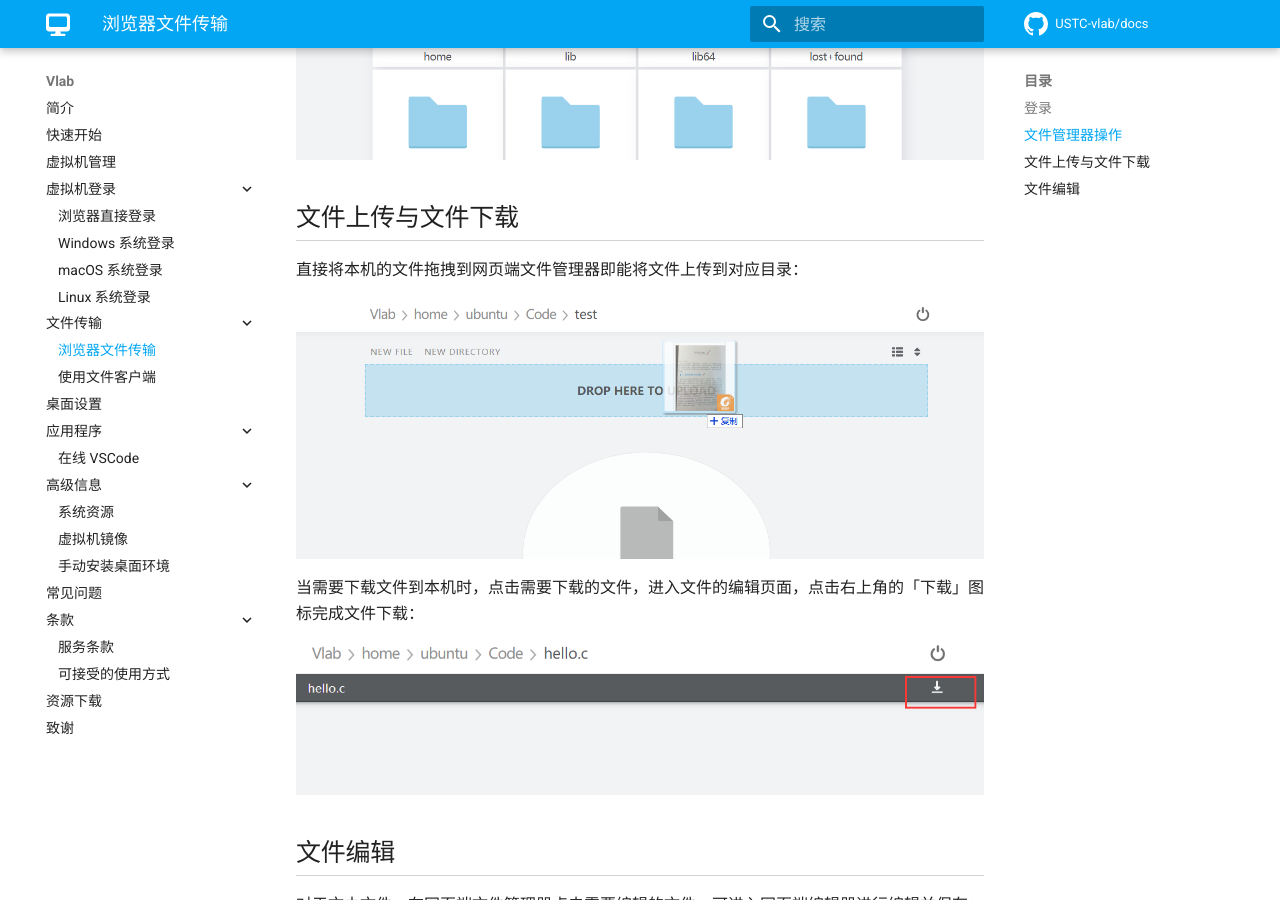
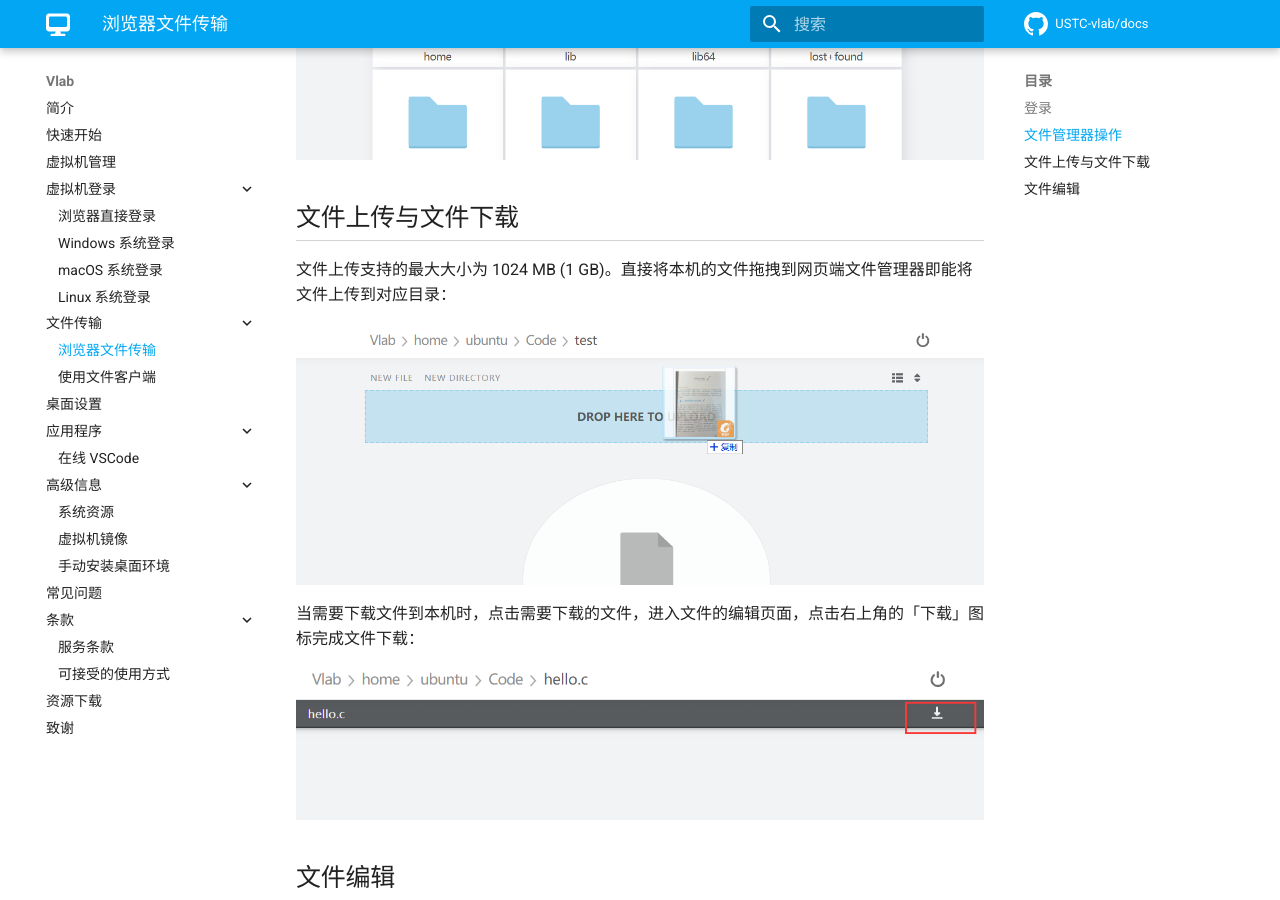
Before and after one commit to USTC-vlab/docs, an MkDocs documentation site: the page built from docs/vm/file-filestash.md, in a window 1280 px wide and 900 px high, scrolled down 1986 px. Built offline with MkDocs 1.6.1 and Material for MkDocs 9.7.7, drawn with Linux system fonts in a browser that asks for light colours; comment, search, counter and statistics services are not loaded.

Commit message:
Add upload limit

```diff
--- a/docs/vm/file-filestash.md
+++ b/docs/vm/file-filestash.md
@@ -26,7 +26,7 @@ Vlab 支持虚拟机与本机之间的文件传输，在 [vlab 主页](https://v
 
 ## 文件上传与文件下载
 
-直接将本机的文件拖拽到网页端文件管理器即能将文件上传到对应目录：
+文件上传支持的最大大小为 1024 MB (1 GB)。直接将本机的文件拖拽到网页端文件管理器即能将文件上传到对应目录：
 
 ![Filestash upload](../images/filestash-upload.png)
 
```
